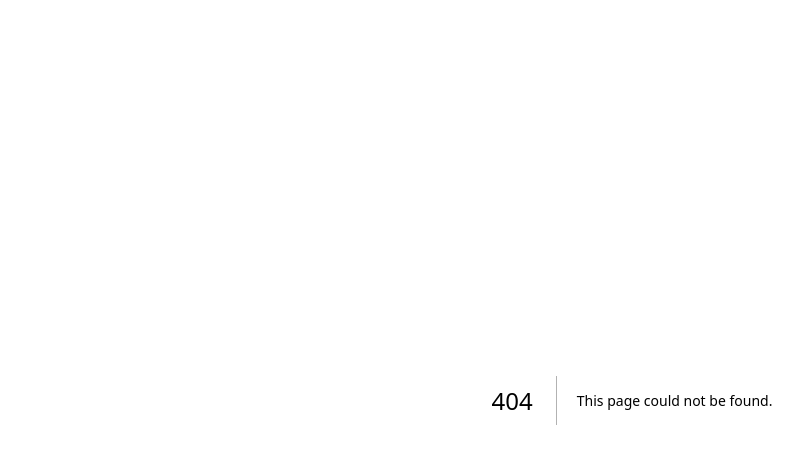
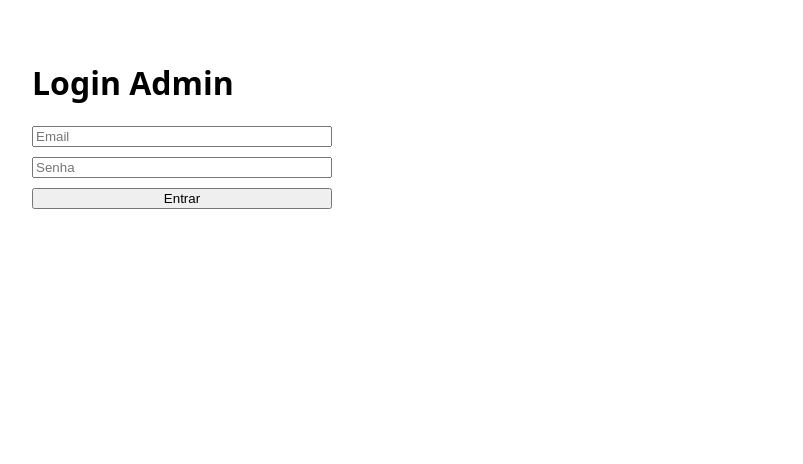
Before and after one commit to efipeesse/playspot---next---supabase, a Next.js app: page /admin/login in a window 1280 px wide. Before the commit this address had no page. Shown: the top 464 px of the page, without its empty margins (8-811 px from the left). Built offline with nearby package versions, Linux system fonts and the light colour scheme; no server answers.

Commit message:
Implement admin login page with Supabase authentication

```diff
--- /dev/null
+++ b/app/admin/login/page.js
@@ -0,0 +1,54 @@
+"use client";
+import { useState } from "react";
+import { supabaseClient } from "@/lib/supabaseClient";
+import { useRouter } from "next/navigation";
+
+export default function LoginPage() {
+  const router = useRouter();
+  const [email, setEmail] = useState("");
+  const [password, setPassword] = useState("");
+  const [error, setError] = useState("");
+
+  async function handleLogin(e) {
+    e.preventDefault();
+    setError("");
+
+    const { data, error } = await supabaseClient.auth.signInWithPassword({
+      email,
+      password,
+    });
+
+    if (error) {
+      setError(error.message);
+      return;
+    }
+
+    router.push("/admin");
+  }
+
+  return (
+    <main style={{ padding: 40 }}>
+      <h1>Login Admin</h1>
+
+      <form onSubmit={handleLogin} style={{ display: "flex", flexDirection: "column", maxWidth: 300, gap: 10 }}>
+        <input
+          type="email"
+          placeholder="Email"
+          value={email}
+          onChange={(e) => setEmail(e.target.value)}
+        />
+
+        <input
+          type="password"
+          placeholder="Senha"
+          value={password}
+          onChange={(e) => setPassword(e.target.value)}
+        />
+
+        <button type="submit">Entrar</button>
+      </form>
+
+      {error && <p style={{ color: "red" }}>{error}</p>}
+    </main>
+  );
+}
```
